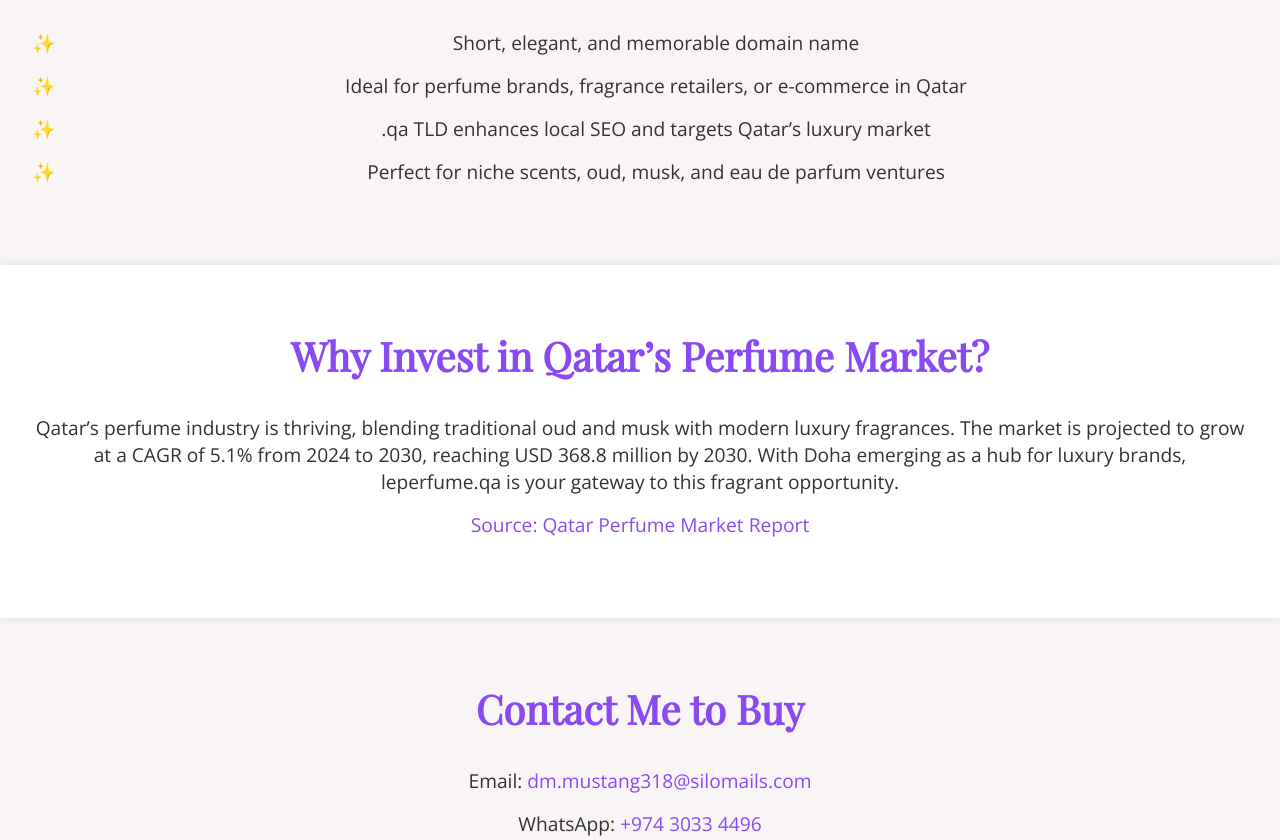
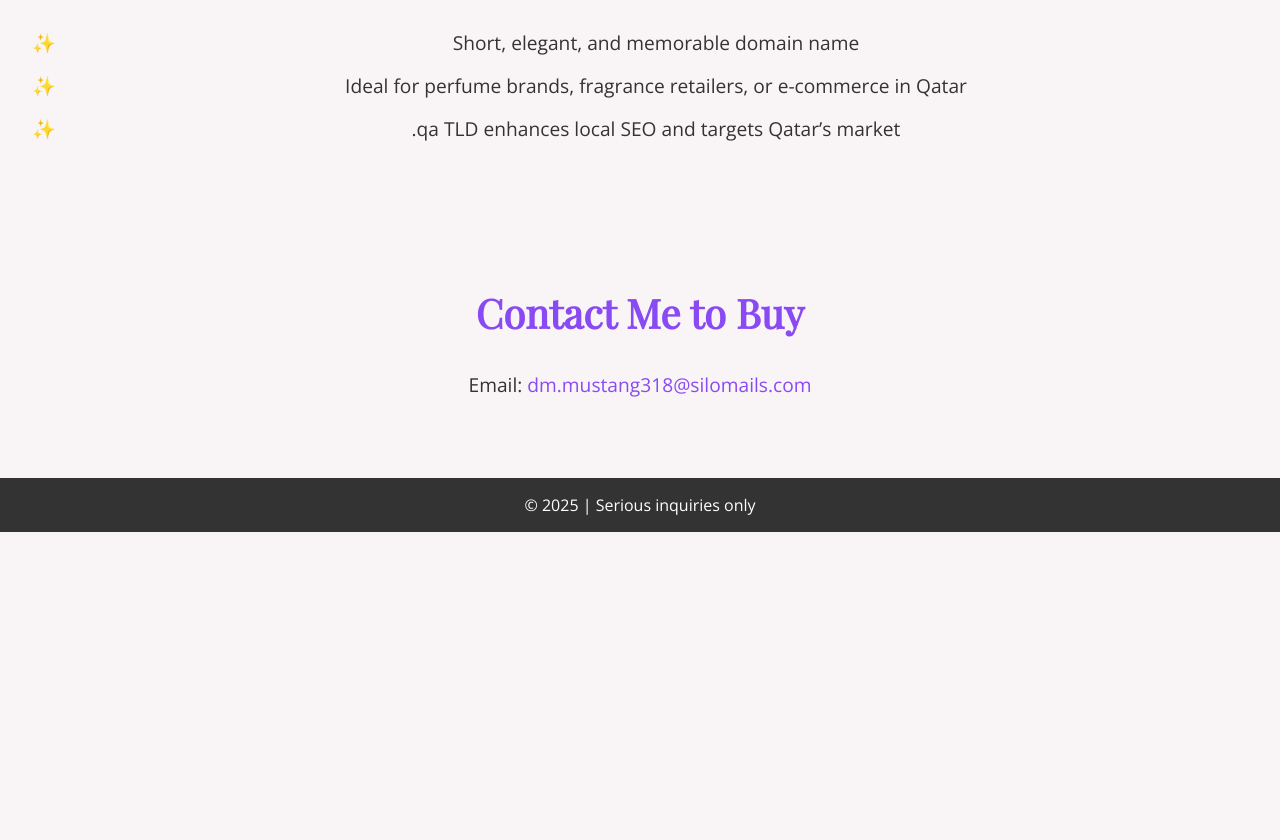
Before and after one commit to MShanavas/leperfume.qa, a plain HTML site: page index.html in a window 1280 px wide. Shown: the part 920-1760 px from the top of the page. After the commit the page ends 1452 px from the top, so only its background shows below. Drawn offline with nearby package versions, Linux system fonts and the light colour scheme.

Commit message:
Update index.html

```diff
--- a/index.html
+++ b/index.html
@@ -41,21 +41,12 @@
         <ul>
             <li>Short, elegant, and memorable domain name</li>
             <li>Ideal for perfume brands, fragrance retailers, or e-commerce in Qatar</li>
-            <li>.qa TLD enhances local SEO and targets Qatar’s luxury market</li>
-            <li>Perfect for niche scents, oud, musk, and eau de parfum ventures</li>
+            <li>.qa TLD enhances local SEO and targets Qatar’s market</li>
         </ul>
     </section>
-
-    <section class="market-data">
-        <h2>Why Invest in Qatar’s Perfume Market?</h2>
-        <p>Qatar’s perfume industry is thriving, blending traditional oud and musk with modern luxury fragrances. The market is projected to grow at a CAGR of 5.1% from 2024 to 2030, reaching USD 368.8 million by 2030. With Doha emerging as a hub for luxury brands, leperfume.qa is your gateway to this fragrant opportunity.</p>
-        <p><a href="https://www.psmarketresearch.com/market-analysis/qatar-perfume-market" target="_blank">Source: Qatar Perfume Market Report</a></p>
-    </section>
-
     <section class="contact">
         <h2>Contact Me to Buy</h2>
         <p>Email: <a href="mailto:dm.mustang318@silomails.com?subject=Inquiry%20about%20leperfume.qa">dm.mustang318@silomails.com</a></p>
-        <p>WhatsApp: <a href="https://wa.me/+97430334496" target="_blank">+974 3033 4496</a></p>
     </section>
 
     <footer>
```
